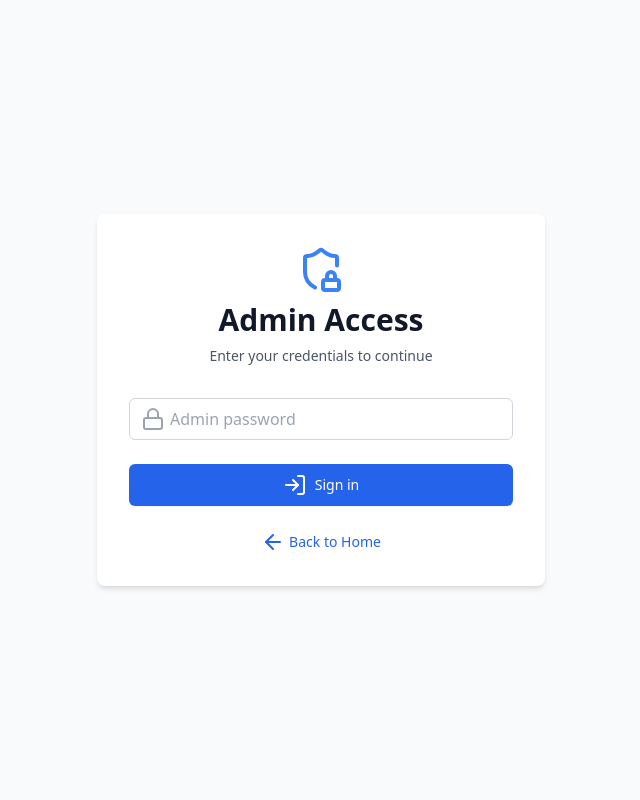
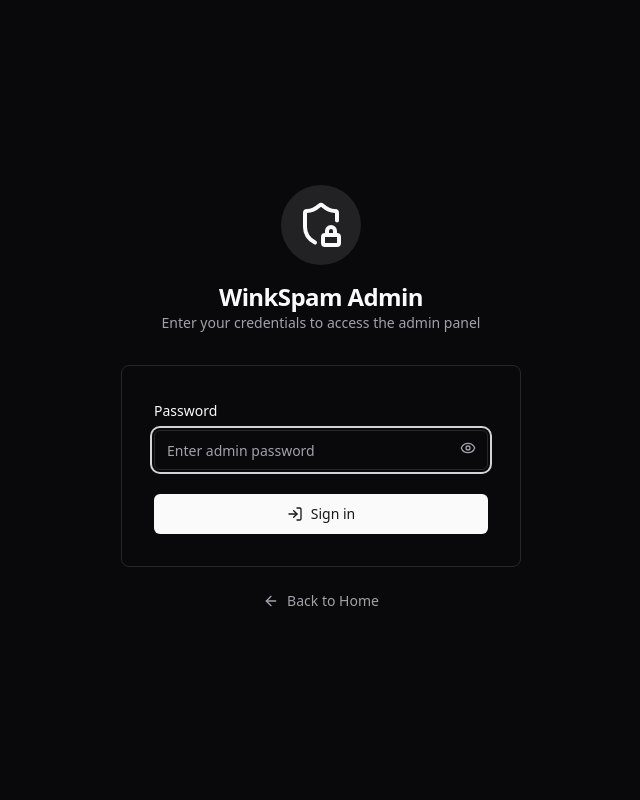
Before and after one commit to marlonjubiar/WinkSpam, a Flask app: page /admin/login in a window 1280 px wide. Shown: the whole page, without its empty margins (319-959 px from the left). Run offline with Flask 3, Linux system fonts and the light colour scheme; some libraries are stand-ins or nearby versions.

Commit message:
Update admin_login.html

```diff
--- a/templates/admin_login.html
+++ b/templates/admin_login.html
@@ -1,64 +1,214 @@
 <!DOCTYPE html>
-<html lang="en">
+<html lang="en" class="dark">
 <head>
     <meta charset="UTF-8">
     <meta name="viewport" content="width=device-width, initial-scale=1.0">
     <title>WinkSpam Admin Login</title>
     <script src="https://cdn.tailwindcss.com"></script>
     <script src="https://unpkg.com/lucide@latest"></script>
-    <script src="https://unpkg.com/lucide@latest/dist/umd/lucide.js"></script>
+    <script>
+        tailwind.config = {
+            darkMode: 'class',
+            theme: {
+                extend: {
+                    colors: {
+                        border: "hsl(var(--border))",
+                        input: "hsl(var(--input))",
+                        ring: "hsl(var(--ring))",
+                        background: "hsl(var(--background))",
+                        foreground: "hsl(var(--foreground))",
+                        primary: {
+                            DEFAULT: "hsl(var(--primary))",
+                            foreground: "hsl(var(--primary-foreground))",
+                        },
+                        secondary: {
+                            DEFAULT: "hsl(var(--secondary))",
+                            foreground: "hsl(var(--secondary-foreground))",
+                        },
+                        destructive: {
+                            DEFAULT: "hsl(var(--destructive))",
+                            foreground: "hsl(var(--destructive-foreground))",
+                        },
+                        muted: {
+                            DEFAULT: "hsl(var(--muted))",
+                            foreground: "hsl(var(--muted-foreground))",
+                        },
+                        accent: {
+                            DEFAULT: "hsl(var(--accent))",
+                            foreground: "hsl(var(--accent-foreground))",
+                        },
+                        card: {
+                            DEFAULT: "hsl(var(--card))",
+                            foreground: "hsl(var(--card-foreground))",
+                        },
+                    },
+                }
+            }
+        }
+    </script>
+    <style>
+        :root {
+            --background: 0 0% 100%;
+            --foreground: 240 10% 3.9%;
+            --card: 0 0% 100%;
+            --card-foreground: 240 10% 3.9%;
+            --popover: 0 0% 100%;
+            --popover-foreground: 240 10% 3.9%;
+            --primary: 240 5.9% 10%;
+            --primary-foreground: 0 0% 98%;
+            --secondary: 240 4.8% 95.9%;
+            --secondary-foreground: 240 5.9% 10%;
+            --muted: 240 4.8% 95.9%;
+            --muted-foreground: 240 3.8% 46.1%;
+            --accent: 240 4.8% 95.9%;
+            --accent-foreground: 240 5.9% 10%;
+            --destructive: 0 84.2% 60.2%;
+            --destructive-foreground: 0 0% 98%;
+            --border: 240 5.9% 90%;
+            --input: 240 5.9% 90%;
+            --ring: 240 5.9% 10%;
+        }
+
+        .dark {
+            --background: 240 10% 3.9%;
+            --foreground: 0 0% 98%;
+            --card: 240 10% 3.9%;
+            --card-foreground: 0 0% 98%;
+            --popover: 240 10% 3.9%;
+            --popover-foreground: 0 0% 98%;
+            --primary: 0 0% 98%;
+            --primary-foreground: 240 5.9% 10%;
+            --secondary: 240 3.7% 15.9%;
+            --secondary-foreground: 0 0% 98%;
+            --muted: 240 3.7% 15.9%;
+            --muted-foreground: 240 5% 64.9%;
+            --accent: 240 3.7% 15.9%;
+            --accent-foreground: 0 0% 98%;
+            --destructive: 0 62.8% 30.6%;
+            --destructive-foreground: 0 0% 98%;
+            --border: 240 3.7% 15.9%;
+            --input: 240 3.7% 15.9%;
+            --ring: 240 4.9% 83.9%;
+        }
+
+        @keyframes pulse {
+            0%, 100% { transform: scale(1); }
+            50% { transform: scale(1.05); }
+        }
+
+        .animate-entrance {
+            animation: entrance 0.5s ease-out;
+        }
+
+        @keyframes entrance {
+            from {
+                opacity: 0;
+                transform: translateY(-10px);
+            }
+            to {
+                opacity: 1;
+                transform: translateY(0);
+            }
+        }
+    </style>
 </head>
-<body class="bg-gray-50">
-    <div class="min-h-screen flex items-center justify-center">
-        <div class="max-w-md w-full space-y-8 p-8 bg-white rounded-lg shadow-md">
+<body class="bg-background text-foreground min-h-screen">
+    <div class="min-h-screen flex flex-col justify-center items-center p-4">
+        <!-- Logo and Title Section -->
+        <div class="flex flex-col items-center space-y-4 mb-8 animate-entrance">
+            <div class="rounded-full bg-primary/10 p-4">
+                <i data-lucide="shield-lock" class="h-12 w-12 text-primary"></i>
+            </div>
             <div class="text-center">
-                <div class="flex justify-center mb-2">
-                    <i data-lucide="shield-lock" class="h-12 w-12 text-blue-500"></i>
+                <h1 class="text-2xl font-bold tracking-tight">WinkSpam Admin</h1>
+                <p class="text-sm text-muted-foreground">Enter your credentials to access the admin panel</p>
             </div>
-                <h2 class="text-3xl font-extrabold text-gray-900">Admin Access</h2>
-                <p class="mt-2 text-sm text-gray-600">Enter your credentials to continue</p>
         </div>
 
+        <!-- Login Card -->
+        <div class="w-full max-w-[400px] animate-entrance" style="animation-delay: 0.1s">
+            <div class="rounded-lg border border-border bg-card p-8">
+                <!-- Flash Messages -->
                 {% with messages = get_flashed_messages() %}
                     {% if messages %}
                         {% for message in messages %}
-                        <div class="bg-red-100 border border-red-400 text-red-700 px-4 py-3 rounded flex items-center gap-2">
-                            <i data-lucide="alert-circle"></i>
-                            {{ message }}
+                            <div class="mb-6 flex items-center space-x-2 rounded-lg bg-destructive/10 p-3 text-sm text-destructive">
+                                <i data-lucide="alert-circle" class="h-4 w-4"></i>
+                                <span>{{ message }}</span>
                             </div>
                         {% endfor %}
                     {% endif %}
                 {% endwith %}
 
-            <form class="mt-8 space-y-6" method="POST">
+                <!-- Login Form -->
+                <form method="POST" class="space-y-6">
+                    <div class="space-y-2">
+                        <label for="password" class="text-sm font-medium leading-none peer-disabled:cursor-not-allowed peer-disabled:opacity-70">
+                            Password
+                        </label>
                         <div class="relative">
-                    <div class="absolute inset-y-0 left-0 pl-3 flex items-center pointer-events-none">
-                        <i data-lucide="lock" class="text-gray-400"></i>
+                            <input
+                                type="password"
+                                id="password"
+                                name="password"
+                                required
+                                class="w-full h-10 rounded-md border border-input bg-background px-3 py-2 text-sm ring-offset-background placeholder:text-muted-foreground focus:outline-none focus:ring-2 focus:ring-ring focus:ring-offset-2"
+                                placeholder="Enter admin password"
+                            />
+                            <button type="button" onclick="togglePassword()" class="absolute right-3 top-2.5 text-muted-foreground hover:text-foreground">
+                                <i data-lucide="eye" class="h-4 w-4" id="toggleIcon"></i>
+                            </button>
                         </div>
-                    <input id="password" name="password" type="password" required
-                           class="pl-10 w-full px-3 py-2 border border-gray-300 rounded-md focus:ring-2 focus:ring-blue-500 focus:border-blue-500"
-                           placeholder="Admin password">
                     </div>
 
-                <button type="submit"
-                        class="w-full flex items-center justify-center gap-2 py-2 px-4 border border-transparent rounded-md shadow-sm text-sm font-medium text-white bg-blue-600 hover:bg-blue-700 focus:outline-none focus:ring-2 focus:ring-offset-2 focus:ring-blue-500">
-                    <i data-lucide="log-in"></i>
+                    <button type="submit" class="w-full inline-flex items-center justify-center rounded-md bg-primary text-primary-foreground h-10 px-4 py-2 text-sm font-medium transition-colors hover:bg-primary/90 focus:outline-none focus:ring-2 focus:ring-ring focus:ring-offset-2">
+                        <i data-lucide="log-in" class="h-4 w-4 mr-2"></i>
                         Sign in
                     </button>
+                </form>
+            </div>
 
-                <div class="text-center">
-                    <a href="/" class="text-sm text-blue-600 hover:text-blue-500 flex items-center justify-center gap-1">
-                        <i data-lucide="arrow-left"></i>
+            <!-- Back to Home Link -->
+            <div class="mt-6 text-center">
+                <a href="/" class="inline-flex items-center text-sm text-muted-foreground hover:text-foreground transition-colors">
+                    <i data-lucide="arrow-left" class="h-4 w-4 mr-2"></i>
                     Back to Home
                 </a>
             </div>
-            </form>
         </div>
     </div>
 
     <script>
         // Initialize Lucide icons
         lucide.createIcons();
+
+        // Password visibility toggle
+        function togglePassword() {
+            const passwordInput = document.getElementById('password');
+            const toggleIcon = document.getElementById('toggleIcon');
+
+            if (passwordInput.type === 'password') {
+                passwordInput.type = 'text';
+                toggleIcon.setAttribute('data-lucide', 'eye-off');
+            } else {
+                passwordInput.type = 'password';
+                toggleIcon.setAttribute('data-lucide', 'eye');
+            }
+            lucide.createIcons();
+        }
+
+        // Focus password input on load
+        document.addEventListener('DOMContentLoaded', () => {
+            document.getElementById('password').focus();
+        });
+
+        // Enter key handler
+        document.getElementById('password').addEventListener('keypress', function(e) {
+            if (e.key === 'Enter') {
+                e.preventDefault();
+                this.form.submit();
+            }
+        });
     </script>
 </body>
 </html>
```
Lines whose indentation alone changed are shown as unchanged.
